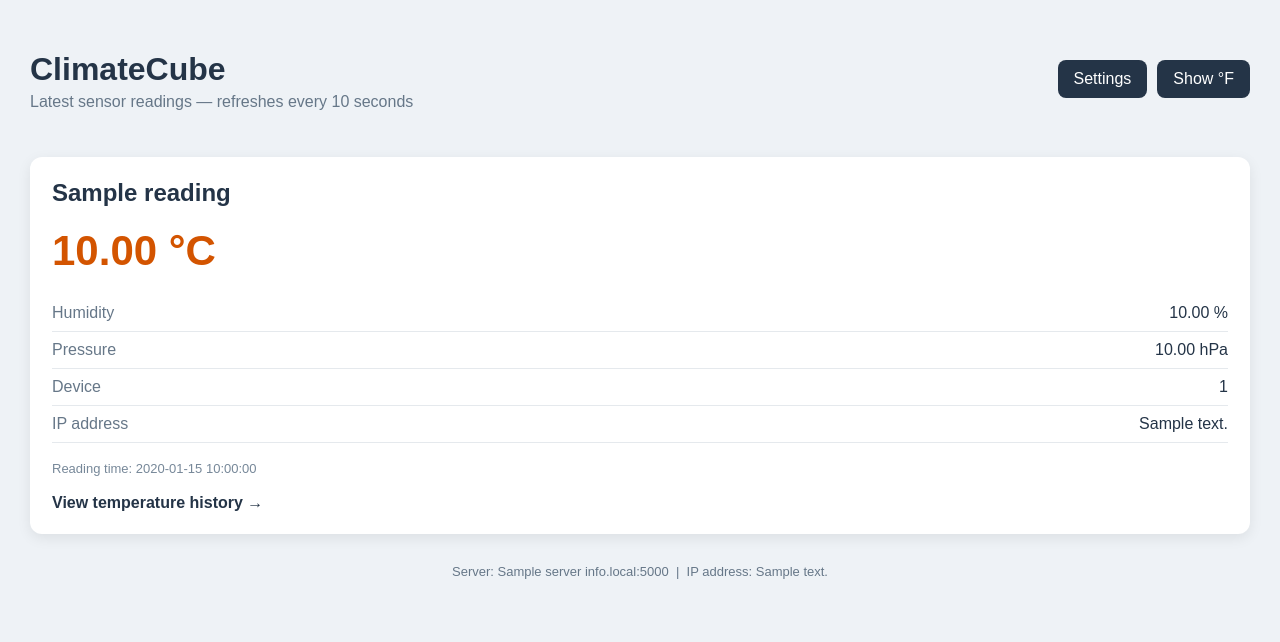
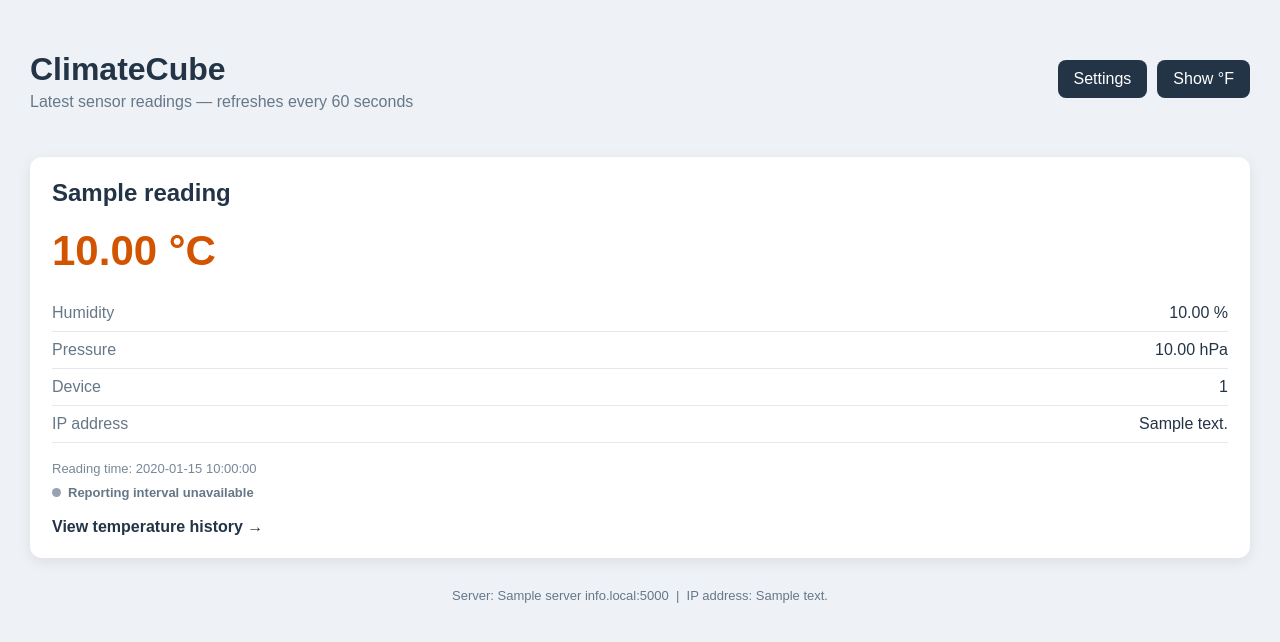
Before and after one commit to MrasmussenGit/ClimateCube, a Flask app: template services/templates/dashboard.html in a window 1280 px wide. Shown: the top 642 px of the page. Run offline with Flask 3, Linux system fonts and the light colour scheme; the template is opened without the code that fills it: most values are stand-ins (such as "Sample title", 1, 10 or a date in 2020).

Commit message:
Added messaging around the pico temp timer

```diff
--- a/db/create_database.sql
+++ b/db/create_database.sql
@@ -26,7 +26,8 @@ CREATE TABLE sensor (
     install_date   TEXT,
     ip_address     TEXT,
     active_flag    INTEGER NOT NULL DEFAULT 1,
-    first_seen_ts  TEXT
+    first_seen_ts  TEXT,
+    reading_interval_sec INTEGER
 );
 
 -- ==========================================
--- a/pico/mqttClient.py
+++ b/pico/mqttClient.py
@@ -37,6 +37,7 @@ def publish_reading(payload):
         raise OSError("MQTT client is not connected")
 
     payload["device_id"] = DEVICE_ID
+    payload["reading_interval_sec"] = READING_INTERVAL_SEC
 
     client.publish(
         TOPIC,
--- a/services/database.py
+++ b/services/database.py
@@ -28,7 +28,9 @@ def get_latest_readings():
                 s.sensor_name,
                 s.device_id,
                 s.ip_address,
+                s.reading_interval_sec,
                 r.pico_ts AS reading_time,
+                r.insert_ts AS last_contact_time,
                 r.temperature_c,
                 r.humidity_pct,
                 r.pressure_hpa
--- a/services/templates/dashboard.html
+++ b/services/templates/dashboard.html
@@ -20,6 +20,14 @@
         .reading { display: flex; justify-content: space-between; padding: 9px 0; border-bottom: 1px solid #e5e9ed; }
         .label { color: #667788; }
         .timestamp { margin-top: 18px; color: #778899; font-size: 13px; }
+        .communication-status { margin-top: 9px; color: #287a4d; font-size: 13px; font-weight: bold; }
+        .communication-status::before { content: ""; display: inline-block; width: 9px; height: 9px; margin-right: 7px; border-radius: 50%; background: #2e9d62; }
+        .communication-status.due { color: #8a6500; }
+        .communication-status.due::before { background: #d6a400; }
+        .communication-status.overdue { color: #b42318; }
+        .communication-status.overdue::before { background: #d92d20; }
+        .communication-status.unknown { color: #667788; }
+        .communication-status.unknown::before { background: #98a2b3; }
         .history-link { display: inline-block; margin-top: 18px; color: #243447; font-weight: bold; text-decoration: none; }
         .history-link:hover { text-decoration: underline; }
         .server-info { margin-top: 30px; color: #667788; font-size: 13px; text-align: center; }
@@ -34,7 +42,7 @@
     <div class="header">
         <div>
             <h1>ClimateCube</h1>
-            <p class="subtitle">Latest sensor readings — refreshes every 10 seconds</p>
+            <p class="subtitle">Latest sensor readings — refreshes every 60 seconds</p>
         </div>
         <div class="header-actions">
             <a class="button" href="{{ url_for('settings') }}">Settings</a>
@@ -67,6 +75,13 @@
                         <span>{{ reading.ip_address or "Unknown" }}</span>
                     </div>
                     <div class="timestamp">Reading time: {{ reading.reading_time }}</div>
+                    <div
+                        class="communication-status"
+                        data-last-contact="{{ reading.last_contact_time }}"
+                        data-interval-seconds="{{ reading.reading_interval_sec or '' }}"
+                    >
+                        Checking sensor status…
+                    </div>
                     <a class="history-link" href="{{ url_for('history', sensor_id=reading.sensor_id) }}">
                         View temperature history →
                     </a>
@@ -97,6 +112,66 @@
             unitButton.textContent = temperatureUnit === "C" ? "Show °F" : "Show °C";
         }
 
+        function formatDuration(totalSeconds) {
+            const seconds = Math.max(0, Math.ceil(totalSeconds));
+
+            if (seconds < 60) {
+                return seconds + " second" + (seconds === 1 ? "" : "s");
+            }
+
+            const minutes = Math.floor(seconds / 60);
+            const remainingSeconds = seconds % 60;
+            let text = minutes + " minute" + (minutes === 1 ? "" : "s");
+
+            if (remainingSeconds > 0) {
+                text += " " + remainingSeconds + " second" + (remainingSeconds === 1 ? "" : "s");
+            }
+
+            return text;
+        }
+
+        function formatInterval(intervalSeconds) {
+            if (intervalSeconds % 60 === 0) {
+                const minutes = intervalSeconds / 60;
+                return minutes + " minute" + (minutes === 1 ? "" : "s");
+            }
+
+            return intervalSeconds + " second" + (intervalSeconds === 1 ? "" : "s");
+        }
+
+        function updateCommunicationStatuses() {
+            document.querySelectorAll(".communication-status").forEach(function (element) {
+                const intervalSeconds = Number(element.dataset.intervalSeconds);
+                const lastContact = new Date(element.dataset.lastContact.replace(" ", "T") + "Z");
+
+                element.classList.remove("due", "overdue", "unknown");
+
+                if (!intervalSeconds || Number.isNaN(lastContact.getTime())) {
+                    element.classList.add("unknown");
+                    element.textContent = "Reporting interval unavailable";
+                    return;
+                }
+
+                const now = Date.now();
+                const nextExpected = lastContact.getTime() + (intervalSeconds * 1000);
+                const graceSeconds = Math.max(30, intervalSeconds * 0.5);
+                const overdueAt = nextExpected + (graceSeconds * 1000);
+                const frequency = "Every " + formatInterval(intervalSeconds) + " · ";
+
+                if (now < nextExpected) {
+                    element.textContent = frequency + "next reading in " +
+                        formatDuration((nextExpected - now) / 1000);
+                } else if (now < overdueAt) {
+                    element.classList.add("due");
+                    element.textContent = frequency + "reading expected now";
+                } else {
+                    element.classList.add("overdue");
+                    element.textContent = frequency + "overdue by " +
+                        formatDuration((now - nextExpected) / 1000);
+                }
+            });
+        }
+
         unitButton.addEventListener("click", function () {
             temperatureUnit = temperatureUnit === "C" ? "F" : "C";
             localStorage.setItem("temperatureUnit", temperatureUnit);
@@ -104,6 +179,8 @@
         });
 
         displayTemperatures();
+        updateCommunicationStatuses();
+        setInterval(updateCommunicationStatuses, 1000);
     </script>
 </body>
 </html>
```
Also changed, not shown: services/mqtt_listener.py (+32 -4 lines).
